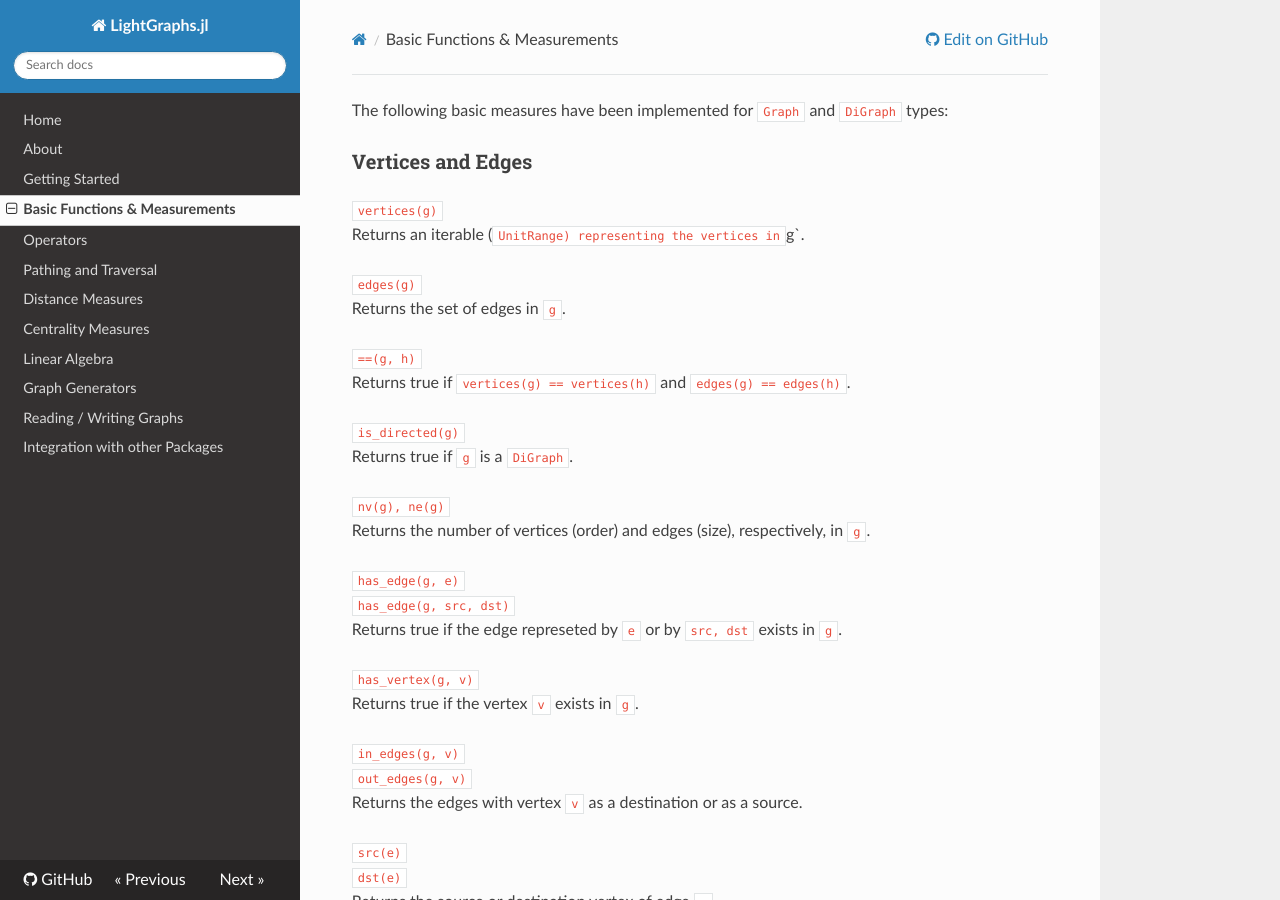
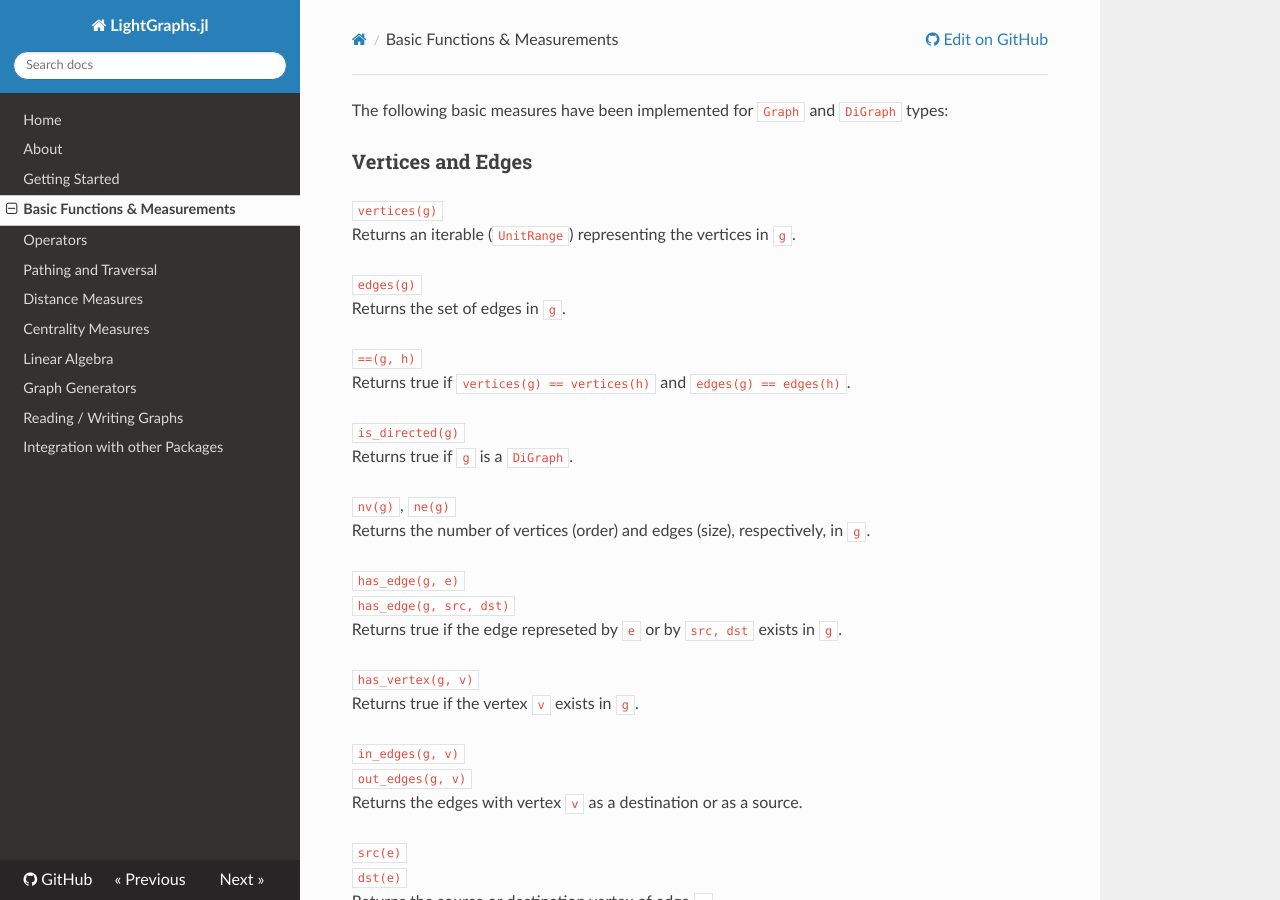
Before and after one commit to sbromberger/LightGraphs.jl, an MkDocs documentation site: the page built from doc/basicmeasures.md, in a window 1280 px wide and 900 px high. Built offline with MkDocs 1.6.1, drawn with Linux system fonts in a browser that asks for light colours; nearby versions of some CDN libraries; old or Windows-style settings are respelled for this version of MkDocs.

Commit message:
doc changes

```diff
--- a/doc/basicmeasures.md
+++ b/doc/basicmeasures.md
@@ -3,7 +3,7 @@ The following basic measures have been implemented for `Graph` and `DiGraph` typ
 ### Vertices and Edges
 
 `vertices(g)`
-Returns an iterable (`UnitRange) representing the vertices in `g`.
+Returns an iterable (`UnitRange`) representing the vertices in `g`.
 
 `edges(g)`
 Returns the set of edges in `g`.
@@ -14,7 +14,7 @@ Returns true if `vertices(g) == vertices(h)` and `edges(g) == edges(h)`.
 `is_directed(g)`
 Returns true if `g` is a `DiGraph`.
 
-`nv(g), ne(g)`
+`nv(g)`, `ne(g)`
 Returns the number of vertices (order) and edges (size), respectively, in `g`.
 
 `has_edge(g, e)`
```
